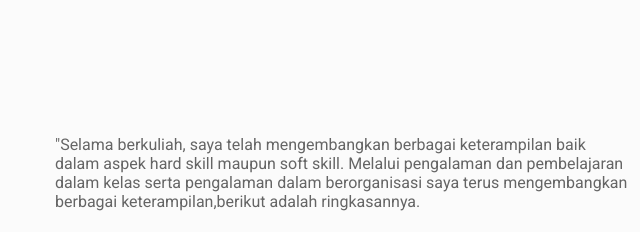
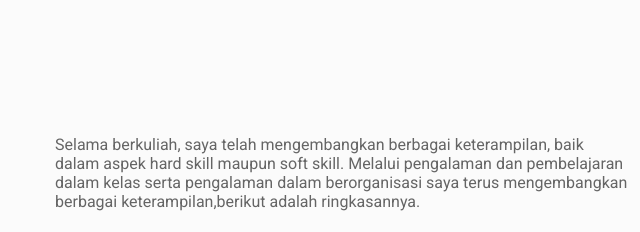
Before and after one commit to FadhilNajib/Portofolio, a plain HTML site: page index.html in a window 1280 px wide. Shown: the part 1757-1989 px from the top of the page, 609-1249 px from the left. Drawn offline with Linux system fonts and the light colour scheme.

Commit message:
Update index.html

```diff
--- a/index.html
+++ b/index.html
@@ -181,7 +181,7 @@
                     </div>
                 </div>
                 <div class="skills-right">
-                    <P>"Selama berkuliah, saya telah mengembangkan berbagai keterampilan baik dalam aspek hard skill maupun soft skill.
+                    <P>Selama berkuliah, saya telah mengembangkan berbagai keterampilan, baik dalam aspek hard skill maupun soft skill.
                         Melalui pengalaman dan pembelajaran dalam kelas serta pengalaman
                         dalam berorganisasi saya terus mengembangkan berbagai keterampilan,berikut adalah ringkasannya.
                     </P>
```
